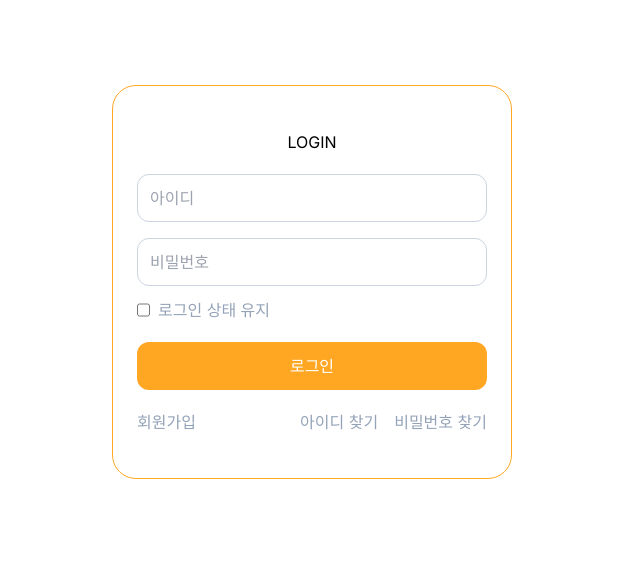
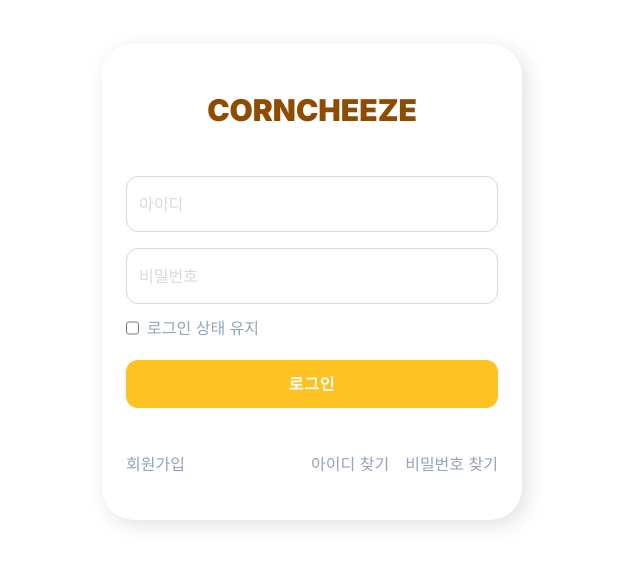
Before and after one commit to corn-cheeze/web, a Next.js app: page /login in a window 1280 px wide. Shown: the part 118-684 px from the top of the page, without its empty margins (328-968 px from the left). Built offline with nearby package versions, Linux system fonts and the light colour scheme.

Commit message:
style: 로그인 form 스타일링

```diff
--- a/src/app/login/page.tsx
+++ b/src/app/login/page.tsx
@@ -27,8 +27,10 @@ const page = () => {
 
   return (
     <main className="flex h-screen flex-col items-center justify-center">
-      <div className="flex w-[400px] flex-col justify-center gap-6 rounded-3xl border border-solid border-[#FFA723] px-6 py-12">
-        <h1 className="text-center">LOGIN</h1>
+      <div className="flex w-[420px] flex-col justify-center gap-12 rounded-lg bg-white px-6 py-12 drop-shadow-xl">
+        <h1 className="text-pointColor1 text-center text-3xl font-black">
+          CORNCHEEZE
+        </h1>
         <form className="flex flex-col gap-4" onSubmit={handleSubmit}>
           <div className="flex flex-col gap-4">
             <input
@@ -36,12 +38,12 @@ const page = () => {
               placeholder="아이디"
               ref={idRef}
               onBlur={handleBlur}
-              className="h-12 rounded-xl border border-solid border-slate-300 pl-3"
+              className="border-rightGray placeholder-rightGray focus:outline-mainColor h-14 rounded-sm border border-solid pl-3"
             />
             <input
               type="text"
               placeholder="비밀번호"
-              className="h-12 rounded-xl border border-solid border-slate-300 pl-3"
+              className="border-rightGray placeholder-rightGray focus:outline-mainColor h-14 rounded-sm border border-solid pl-3"
             />
           </div>
           <div className="flex gap-2 pb-2 text-slate-400">
@@ -49,7 +51,7 @@ const page = () => {
             <label htmlFor="">로그인 상태 유지</label>
           </div>
           {id === "hi" && <p>Warning</p>}
-          <button className="h-12 rounded-xl bg-[#FFA723] text-white">
+          <button className="bg-mainColor h-12 rounded-sm font-bold tracking-wider text-white">
             로그인
           </button>
         </form>
```
